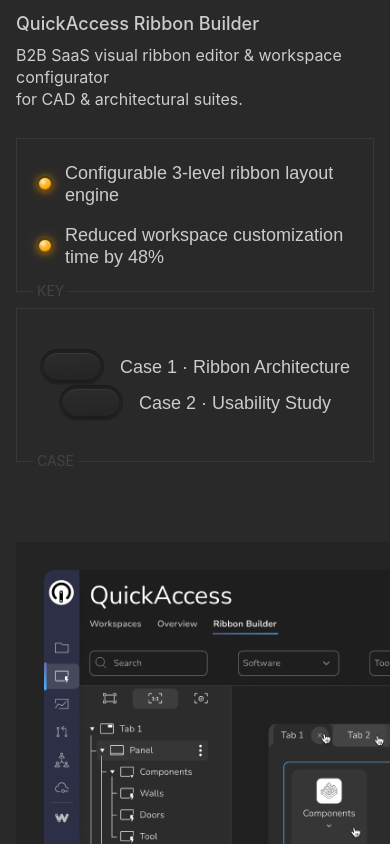
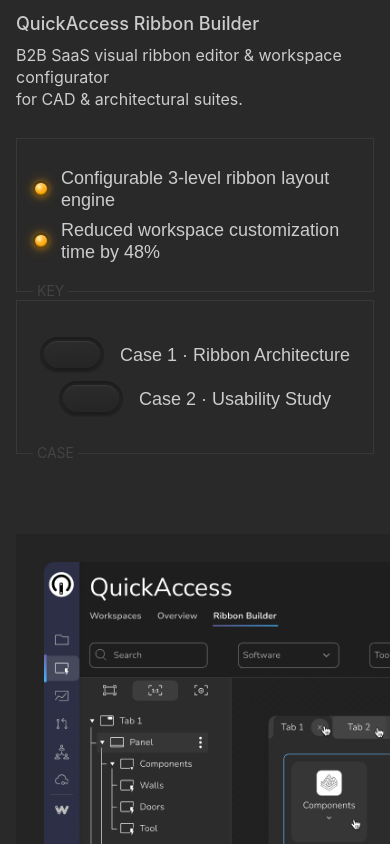
Before and after one commit to fluidleonid/portfolio-leo, a Next.js app: page / in a window 390 px wide. Shown: the part 1400-2244 px from the top of the page. Built offline with nearby package versions, Linux system fonts and the light colour scheme.

Commit message:
style(section): set mobile padding to 16px, gap to 8px, and shift section label x-position to 16px (28px on desktop)

```diff
--- a/src/shared/ui/section/Section.tsx
+++ b/src/shared/ui/section/Section.tsx
@@ -43,7 +43,7 @@ export const Section = React.forwardRef<HTMLDivElement, SectionProps>(
 
         {label && (
           <div
-            className={`absolute left-[16px] -bottom-[12px] flex h-[24px] items-center justify-center bg-canvas px-[4px] select-none ${labelClassName}`}
+            className={`absolute left-[16px] sm:left-[28px] -bottom-[12px] flex h-[24px] items-center justify-center bg-canvas px-[4px] select-none ${labelClassName}`}
           >
             <span
               className={`text-[14px] font-normal leading-[24px] text-content-badge font-hauora uppercase tracking-normal ${textClassName}`}
--- a/src/widgets/hero/ui/Hero.tsx
+++ b/src/widgets/hero/ui/Hero.tsx
@@ -160,7 +160,7 @@ export const Hero = React.forwardRef<HTMLDivElement, HeroProps>(
         <div className="flex w-full flex-row items-center justify-between gap-[8px] sm:gap-[32px]">
           {/* NAV Section */}
           <div ref={navContainerRef} className="relative flex-1 min-w-0 sm:flex-initial sm:w-[406px]">
-            <Section label="NAV" className="relative flex h-[124px] w-full sm:w-[406px] items-center justify-center p-[16px]"
+            <Section label="NAV" className="relative flex h-[124px] w-full sm:w-[406px] items-center justify-center p-[16px] sm:p-[20px]"
             >
               {/* Radial guide lines adaptively anchored to centered knob */}
               <svg
@@ -269,7 +269,7 @@ export const Hero = React.forwardRef<HTMLDivElement, HeroProps>(
           </div>
 
           {/* CV Download Section (Buttons stay 100% full 60px original size, section width adapts) */}
-          <Section label="CV" className="flex h-[124px] w-[96px] sm:w-[124px] shrink-0 items-center justify-center p-[16px]"
+          <Section label="CV" className="flex h-[124px] w-[96px] sm:w-[124px] shrink-0 items-center justify-center p-[16px] sm:p-[20px]"
           >
             <ButtonDownload aria-label="Download CV" />
           </Section>
@@ -278,7 +278,7 @@ export const Hero = React.forwardRef<HTMLDivElement, HeroProps>(
         {/* 4. ROW 2: CONTACTS (COMM) + PET PROJECTS (PET) in ONE SINGLE ROW (Buttons stay full 44px size) */}
         <div className="flex w-full flex-row items-center justify-between gap-[8px] sm:gap-[32px]">
           {/* COMM Section with 3 tactile pills (Buttons stay full 44px size) */}
-          <Section label="COMM" className="flex h-[124px] flex-1 sm:flex-initial sm:w-[290px] min-w-0 flex-row items-center justify-center gap-[8px] sm:gap-[16px] p-[16px]"
+          <Section label="COMM" className="flex h-[124px] flex-1 sm:flex-initial sm:w-[290px] min-w-0 flex-row items-center justify-center gap-[8px] sm:gap-[16px] p-[16px] sm:p-[20px]"
           >
             <a
               href="https://linkedin.com/in/leoniddmitriev"
@@ -305,7 +305,7 @@ export const Hero = React.forwardRef<HTMLDivElement, HeroProps>(
           </Section>
 
           {/* PET Section with 3 ButtonLamps (Buttons stay full 44px size) */}
-          <Section label="PET" className="flex h-[124px] flex-1 sm:flex-initial sm:w-[242px] min-w-0 flex-row items-center justify-center gap-[8px] sm:gap-[16px] p-[16px]"
+          <Section label="PET" className="flex h-[124px] flex-1 sm:flex-initial sm:w-[242px] min-w-0 flex-row items-center justify-center gap-[8px] sm:gap-[16px] p-[16px] sm:p-[20px]"
           >
             <ButtonLamp label="1" size="responsive" aria-label="Pet Project 1" />
             <ButtonLamp label="2" size="responsive" aria-label="Pet Project 2" />
--- a/src/widgets/project/ui/Project.tsx
+++ b/src/widgets/project/ui/Project.tsx
@@ -86,12 +86,12 @@ export const Project = React.forwardRef<HTMLDivElement, ProjectProps>(
         </div>
 
         {/* 3. CASES ROW: Responsive (columns on mobile, 266x154px row on desktop) */}
-        <div className="flex w-full flex-col sm:flex-row items-center gap-[16px] sm:gap-[32px]">
+        <div className="flex w-full flex-col sm:flex-row items-center gap-[8px] sm:gap-[32px]">
           {/* Left Block: KEY - Key Achievements with Glowing Amber Indicator Lamps */}
           <Section
             label="KEY"
             direction="column"
-            className="h-[154px] w-full sm:w-[266px] shrink-0 justify-center gap-[18px] px-[20px] sm:px-[28px] py-[28px]"
+            className="h-[154px] w-full sm:w-[266px] shrink-0 justify-center gap-[8px] sm:gap-[18px] p-[16px] sm:px-[28px] sm:py-[28px]"
           >
             {resolvedAchievements.map((item, idx) => {
               const label = typeof item === "string" ? item : item.label;
@@ -112,7 +112,7 @@ export const Project = React.forwardRef<HTMLDivElement, ProjectProps>(
           <Section
             label="CASE"
             direction="column"
-            className="h-[154px] w-full sm:w-[266px] shrink-0 justify-center px-[20px] sm:px-[28px] py-[28px]"
+            className="h-[154px] w-full sm:w-[266px] shrink-0 justify-center gap-[8px] sm:gap-[16px] p-[16px] sm:px-[28px] sm:py-[28px]"
           >
             {caseStudies.map((item, idx) => {
               const btn = (
```
